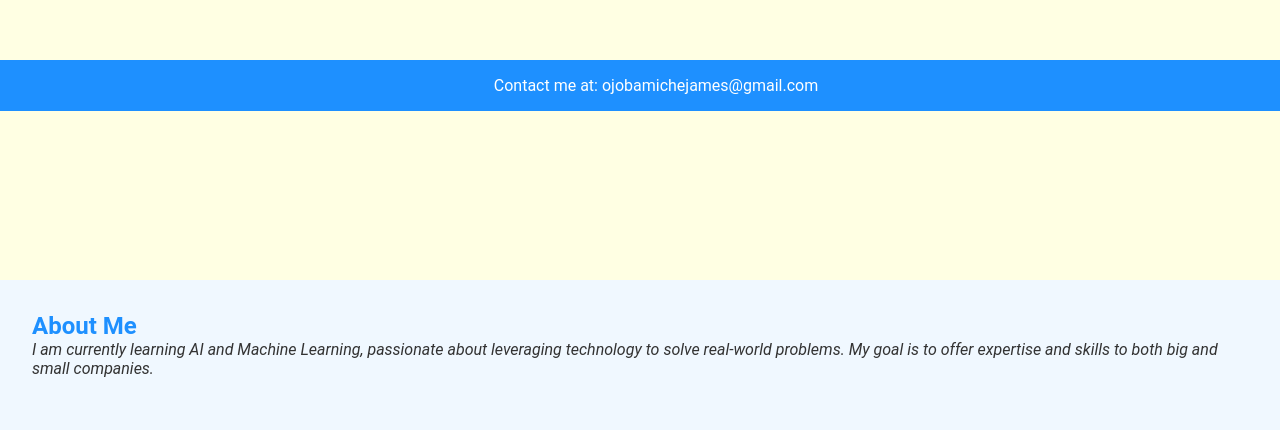
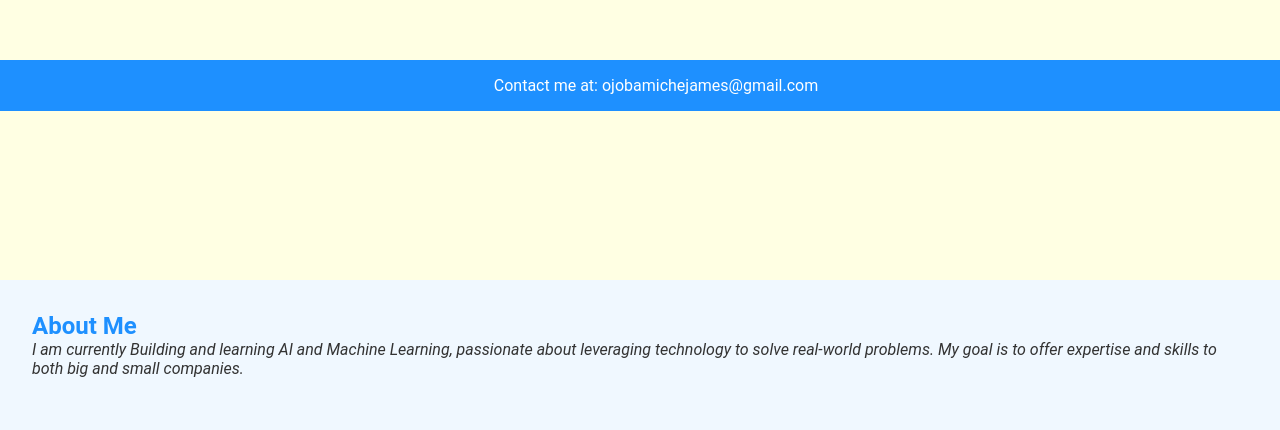
Before and after one commit to Ojobamiche/Ojobamiche.github.io, a plain HTML site: page index.html in a window 1280 px wide. Shown: the part 689-1119 px from the top of the page. Drawn offline with Linux system fonts and the light colour scheme.

Commit message:
commit main

```diff
--- a/index.html
+++ b/index.html
@@ -44,7 +44,7 @@ if (x.className === "topnav") {
 
 <section>
     <h2>About Me</h2>
-    <p class="bio">I am currently learning AI and Machine Learning, passionate about leveraging technology to solve real-world problems. My goal is to offer expertise and skills to both big and small companies.</p>
+    <p class="bio">I am currently Building and learning AI and Machine Learning, passionate about leveraging technology to solve real-world problems. My goal is to offer expertise and skills to both big and small companies.</p>
 </section>
 
 <section>
```
